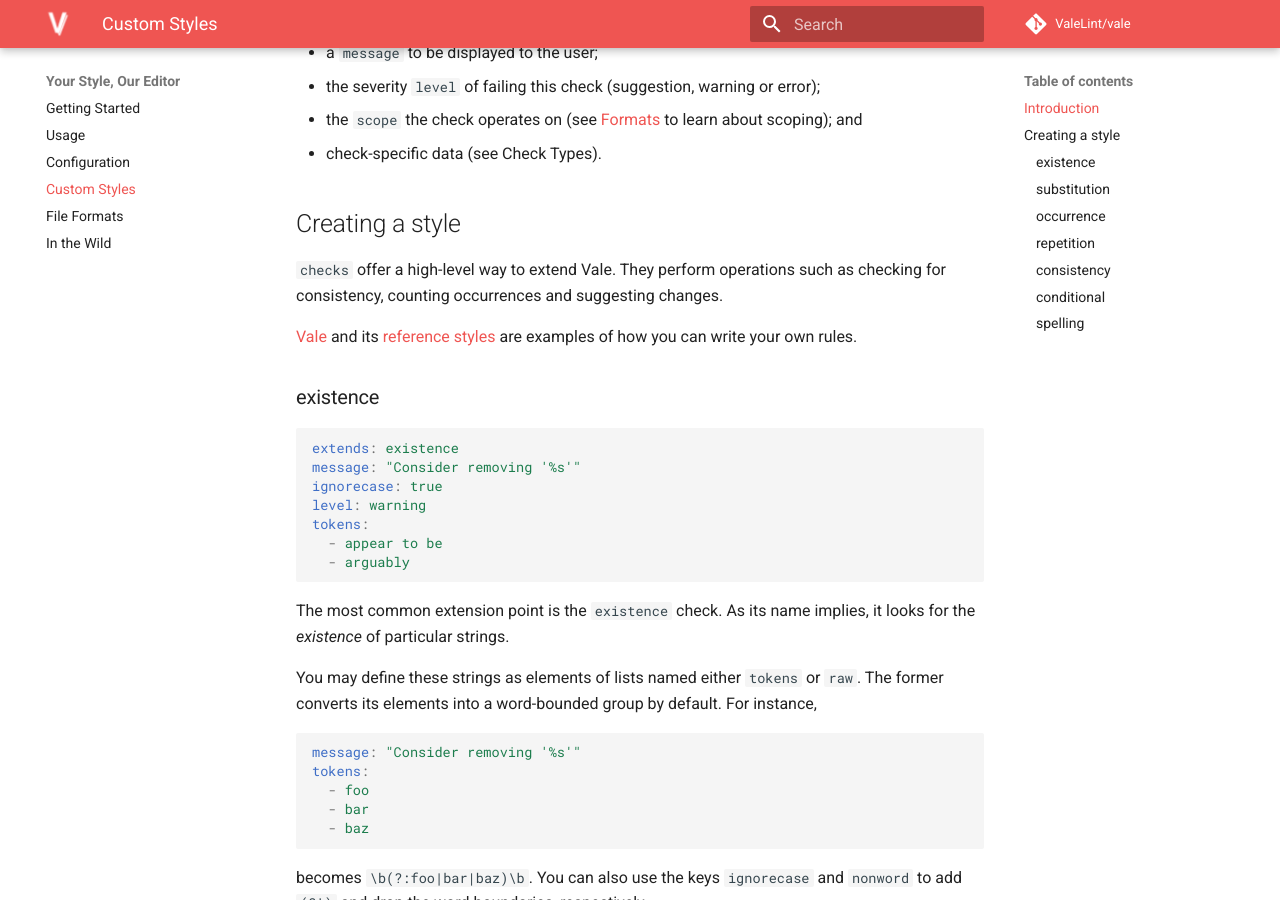
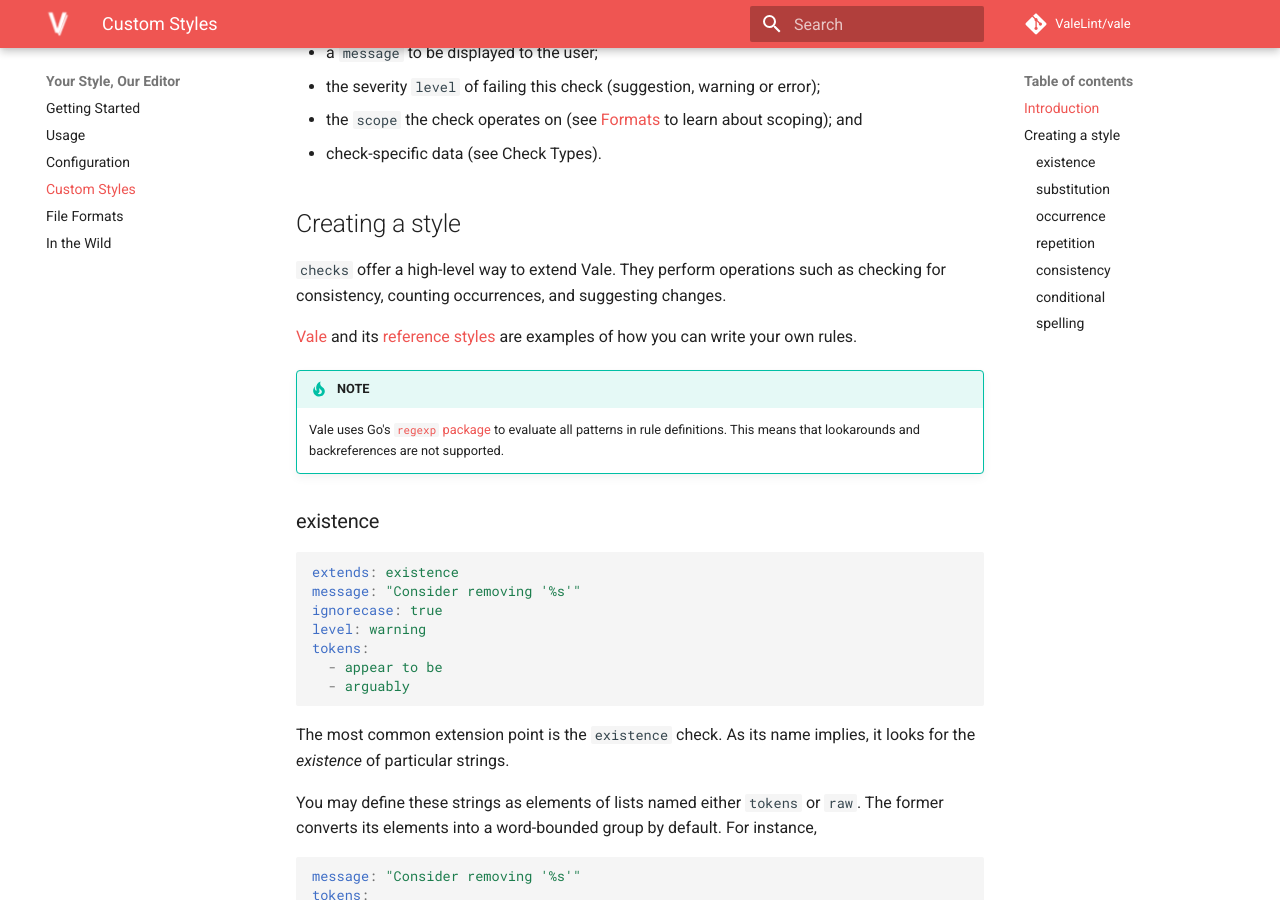
Before and after one commit to wouter-veeken/docs, an MkDocs documentation site: the page built from content/styles.md, in a window 1280 px wide and 900 px high, scrolled down 605 px. Built offline with MkDocs 1.6.1 and Material for MkDocs 9.7.7, drawn with Linux system fonts in a browser that asks for light colours; comment, search, counter and statistics services are not loaded; old or Windows-style settings are respelled for this version of MkDocs.

Commit message:
add note about Go's regexp syntax

```diff
--- a/content/styles.md
+++ b/content/styles.md
@@ -26,9 +26,13 @@
 
 ## Creating a style
 
-`checks` offer a high-level way to extend Vale. They perform operations such as checking for consistency, counting occurrences and suggesting changes.
+`checks` offer a high-level way to extend Vale. They perform operations such as checking for consistency, counting occurrences, and suggesting changes.
 
 [Vale](https://github.com/ValeLint/vale/tree/master/rule) and its [reference styles](https://github.com/ValeLint/vale/tree/master/styles) are examples of how you can write your own rules.
+
+!!! tip "NOTE"
+
+    Vale uses Go's [`regexp` package](https://golang.org/pkg/regexp/syntax/) to evaluate all patterns in rule definitions. This means that lookarounds and backreferences are not supported.
 
 ### existence
 
```
